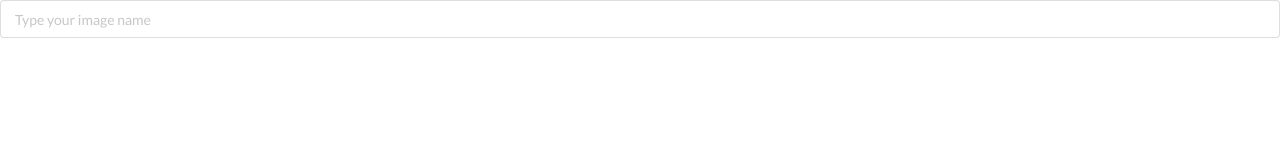
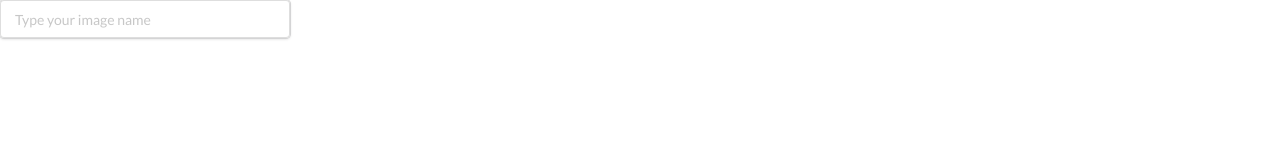
Before and after one commit to kenderb/ReactJS_practice, a React (Create React App) app in the folder search-pics/: page / in a window 1280 px wide. Shown: the top 160 px of the page. Built offline with nearby package versions, Linux system fonts and the light colour scheme.

Commit message:
Add more styling to the input

```diff
--- a/search-pics/src/components/SearchBar.js
+++ b/search-pics/src/components/SearchBar.js
@@ -3,11 +3,13 @@ import React from 'react';
 export default class SearchBar extends React.Component {
   render() {
     return(
-      <form action="/" className="ui form">
-        <div className="field">
-          <input type="text" placeholder="Type your image name"/>
-        </div>
-      </form>
+      <div className="ui cards">
+        <form action="/" className="ui form card" >
+          <div className="field">
+            <input type="text" placeholder="Type your image name"/>
+          </div>
+        </form>
+      </div>
     )
   }
 }
```
Also changed, not shown: search-pics/src/components/SearchBar.css (added), 1 other file (tests, documents, lock files or other folders).
